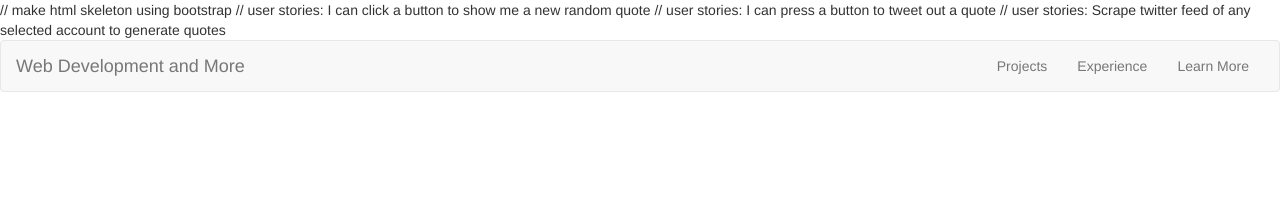
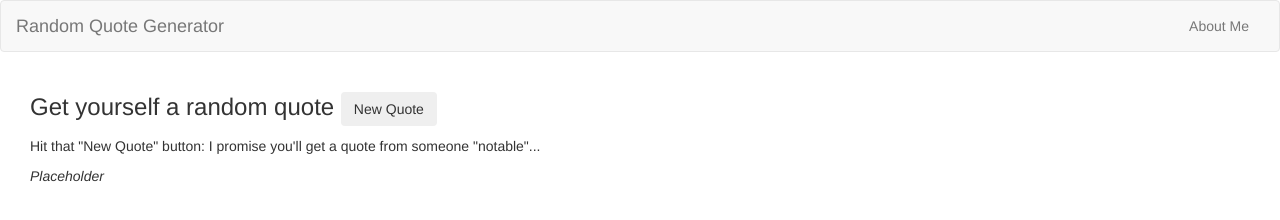
Before and after one commit to JMNofziger/fcc-random-quote-generator, a plain HTML site: page index.html in a window 1280 px wide. Drawn offline with nearby package versions, Linux system fonts and the light colour scheme.

Commit message:
Built html skeleton, updated readme to explain favicon.ico (very important), and made favicon.ico

```diff
--- a/index.html
+++ b/index.html
@@ -1,9 +1,9 @@
-// make html skeleton using bootstrap
+<!-- // make html skeleton using bootstrap
 
 // user stories: I can click a button to show me a new random quote
 // user stories: I can press a button to tweet out a quote
 // user stories: Scrape twitter feed of any selected account to generate quotes
-
+ -->
 <html>
 
 	<head>
@@ -11,16 +11,15 @@
 		<link rel="stylesheet" href="bootstrap/css/bootstrap.min.css">
 
 		<!-- Link my own css sheet to this document -->
-		<link rel="stylesheet" href="styles/myportfolio-styles.css">
+		<link rel="stylesheet" href="styles.css">
 
 		<link href='https://fonts.googleapis.com/css?family=Maven+Pro' rel='stylesheet' type='text/css'>
-
 		<!-- Latest compiled JS -->
 		<!-- <script src="bootstrap/js/bootstrap.min.js"></script> -->
 
 		<meta charset="utf-8">
 		<meta name="viewport" content="width=device-width, initial-scale=1">
-		<title>Random Quote Generator</title>
+		<title>JMNofziger - Random Quote Generator</title>
 	</head>
 
 	<body>
@@ -37,16 +36,14 @@
 			            <span class="icon-bar"></span>
 			        </button>
 			        <!-- Brand -->
-			        <a class="navbar-brand" href="#">Web Development and More</a>
+			        <a class="navbar-brand" href="#">Random Quote Generator</a>
 		        </div>
 
 				<!-- Collect the nav links, forms, and other content for toggling -->
 		        <div class="collapse navbar-collapse" id="bs-example-navbar-collapse-1">
 			        <ul class="nav navbar-nav navbar-right">
-				        <li><a href="#projects">Projects</a></li>
 				        <li role="separator" class="divider"></li>
-				        <li><a href="#experience">Experience</a></li>
-				        <li><a href="#learn-more">Learn More</a></li>
+				        <li><a href="https://jmnofziger.github.io">About Me</a></li>
 			        </ul>
 		        </div>
 	          	<!-- /.navbar-collapse -->
@@ -54,5 +51,22 @@
         	<!-- /.container-fluid -->
 	    </nav>
 	    <!-- Closes navbar section -->
+	    <div class="container-fluid">
+		    <div class="hold-it-all-in">
+		    	 <div class="container-fluid intro-prompt">
+			    	<h3>Get yourself a random quote <button id="new-quote" class="btn btn-large">New Quote</button></h3>
+			    	<p> Hit that "New Quote" button: I promise you'll get a quote from someone "notable"...</p>
+		    	</div>
+		    	<div class="container-fluid">
+		    		<em><p class="content">Placeholder</p></em>
+		    	</div>
+		    </div>
+	    </div>
 	</body>
+	<footer>
+		<!-- <script src="https://code.jquery.com/jquery-2.2.0.min.js"></script> -->
+		<script type="text/javascript" src="node_modules/jquery/dist/jquery.min.js"></script>
+		<script type="text/javascript" src="new-quote.js"></script>
+		<script type="text/javascript" src="bootstrap/js/bootstrap.min.js"></script>
+	</footer>
 </html>
```
Also changed, not shown: favicon.ico (added), 1 other file.
